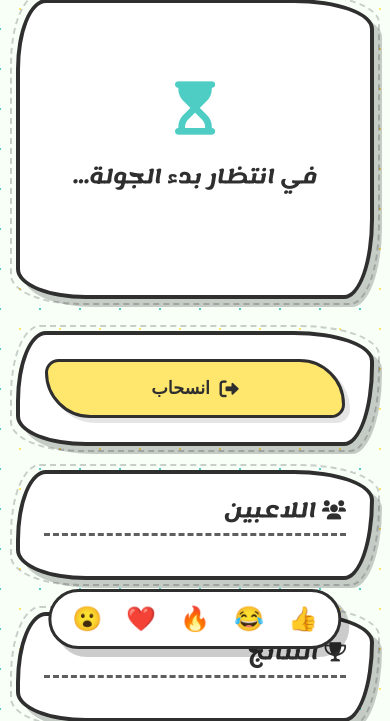
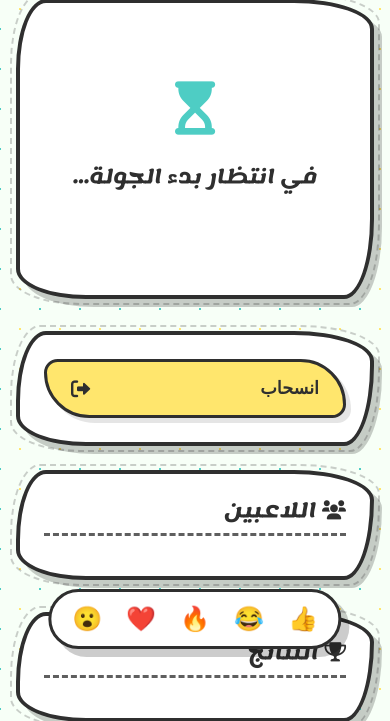
Before and after one commit to engziada/FamilyGamesII, a Flask app: template templates/game.html in a window 390 px wide. Shown: the part 171-892 px from the top of the page. Run offline with Flask 3, Linux system fonts and the light colour scheme; the template is opened without the code that fills it, so the values that code supplies are empty; some libraries are stand-ins or nearby versions.

Commit message:
fix: Add null checks for new_item and improve button RTL layout
Fixed two critical issues:

1. New word not appearing - Added null checks:
   - Check game_obj.current_item exists before emitting new_item
   - Applied to all 4 locations: handle_guess_correct, handle_round_timeout, handle_turn_skip, handle_verify_game
   - Prevents sending undefined/null items to frontend

2. Button styling for RTL (Arabic) layout:
   - Changed justify-content to space-between
   - Added flex-direction: row-reverse (icon left, text right)
   - Set consistent min-height: 56px for all buttons
   - Applied to both desktop and mobile breakpoints
   - Ensures consistent button sizing and proper RTL alignment

This ensures:
- New words only sent when they exist
- Buttons have consistent width and height
- Text aligned right, icons aligned left (RTL)
- Better mobile button appearance

```diff
--- a/app.py
+++ b/app.py
@@ -279,7 +279,8 @@ def handle_guess_correct(data):
 
         emit_game_state(game_obj.game_id)
         sid = get_player_sid(game_obj.current_player)
-        if sid: socketio.emit('new_item', game_obj.current_item, to=sid)
+        if sid and game_obj.current_item:
+            socketio.emit('new_item', game_obj.current_item, to=sid)
 
 @socketio.on('submit_answer')
 def handle_submit_answer(data):
@@ -360,7 +361,8 @@ def handle_round_timeout(data):
 
             emit('round_timeout', {'next_player': game_obj.current_player, 'game_status': game_obj.status}, room=game_obj.game_id)
             sid = get_player_sid(game_obj.current_player)
-            if sid: socketio.emit('new_item', game_obj.current_item, to=sid)
+            if sid and game_obj.current_item:
+                socketio.emit('new_item', game_obj.current_item, to=sid)
             if game_obj.game_type == 'pictionary':
                 game_obj.clear_canvas()
                 emit('clear_canvas', room=game_obj.game_id)
@@ -403,7 +405,8 @@ def handle_turn_skip(game_obj, skipper_name):
             game_obj.clear_canvas()
             socketio.emit('clear_canvas', room=game_obj.game_id)
         sid = get_player_sid(game_obj.current_player)
-        if sid: socketio.emit('new_item', game_obj.current_item, to=sid)
+        if sid and game_obj.current_item:
+            socketio.emit('new_item', game_obj.current_item, to=sid)
     else:
         # Trivia forced next
         game_obj.next_round()
@@ -444,7 +447,8 @@ def handle_verify_game(data):
                 # Also ensure they have the latest question
                 emit('new_question', game_obj.to_dict(include_answer=False).get('current_question'))
             elif game_obj.current_player == pname:
-                if game_obj.game_type in ['charades', 'pictionary'] and game_obj.current_item: socketio.emit('new_item', game_obj.current_item, to=request.sid)
+                if game_obj.game_type in ['charades', 'pictionary'] and game_obj.current_item:
+                    socketio.emit('new_item', game_obj.current_item, to=request.sid)
 
             if game_obj.game_type == 'pictionary' and hasattr(game_obj, 'canvas_data'):
                 emit('sync_canvas', game_obj.canvas_data)
--- a/static/css/style.css
+++ b/static/css/style.css
@@ -68,7 +68,7 @@ h1, h2, h3, .item-name {
 .btn {
     display: inline-flex;
     align-items: center;
-    justify-content: center;
+    justify-content: space-between;
     padding: 1rem 2rem;
     border: 3px solid var(--text);
     border-radius: 15px 50px 15px 50px;
@@ -81,6 +81,8 @@ h1, h2, h3, .item-name {
     box-shadow: var(--shadow-pop);
     background: var(--surface);
     color: var(--text);
+    min-height: 56px;
+    flex-direction: row-reverse;
 }
 
 .btn:hover {
@@ -908,10 +910,11 @@ kbd {
     .btn {
         padding: 1rem 1.5rem;
         font-size: 1.1rem;
-        min-height: 48px;
+        min-height: 56px;
         width: 100%;
-        max-width: 300px;
         gap: 0.6rem;
+        flex-direction: row-reverse;
+        justify-content: space-between;
     }
 
     .btn i {
```
